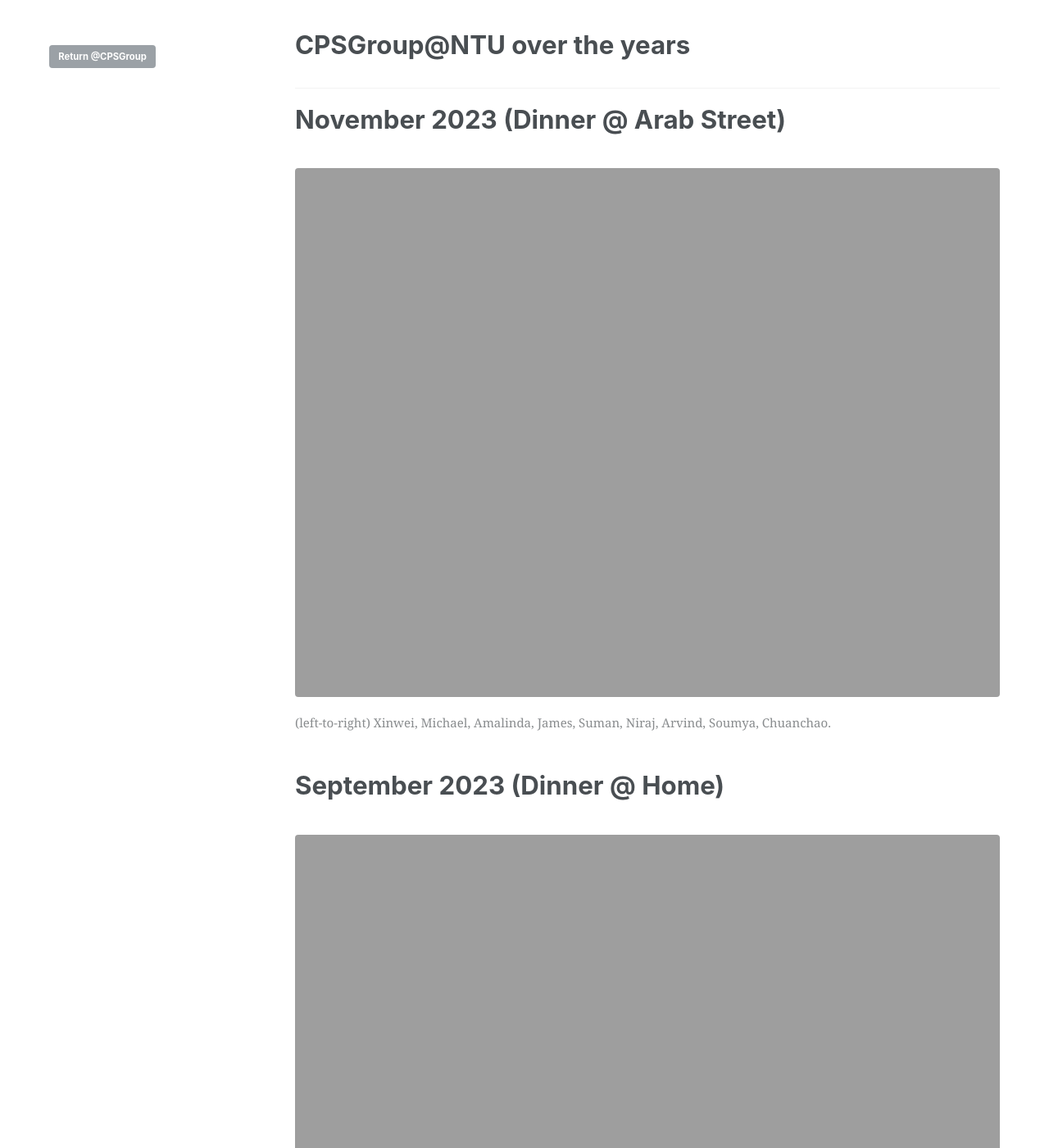
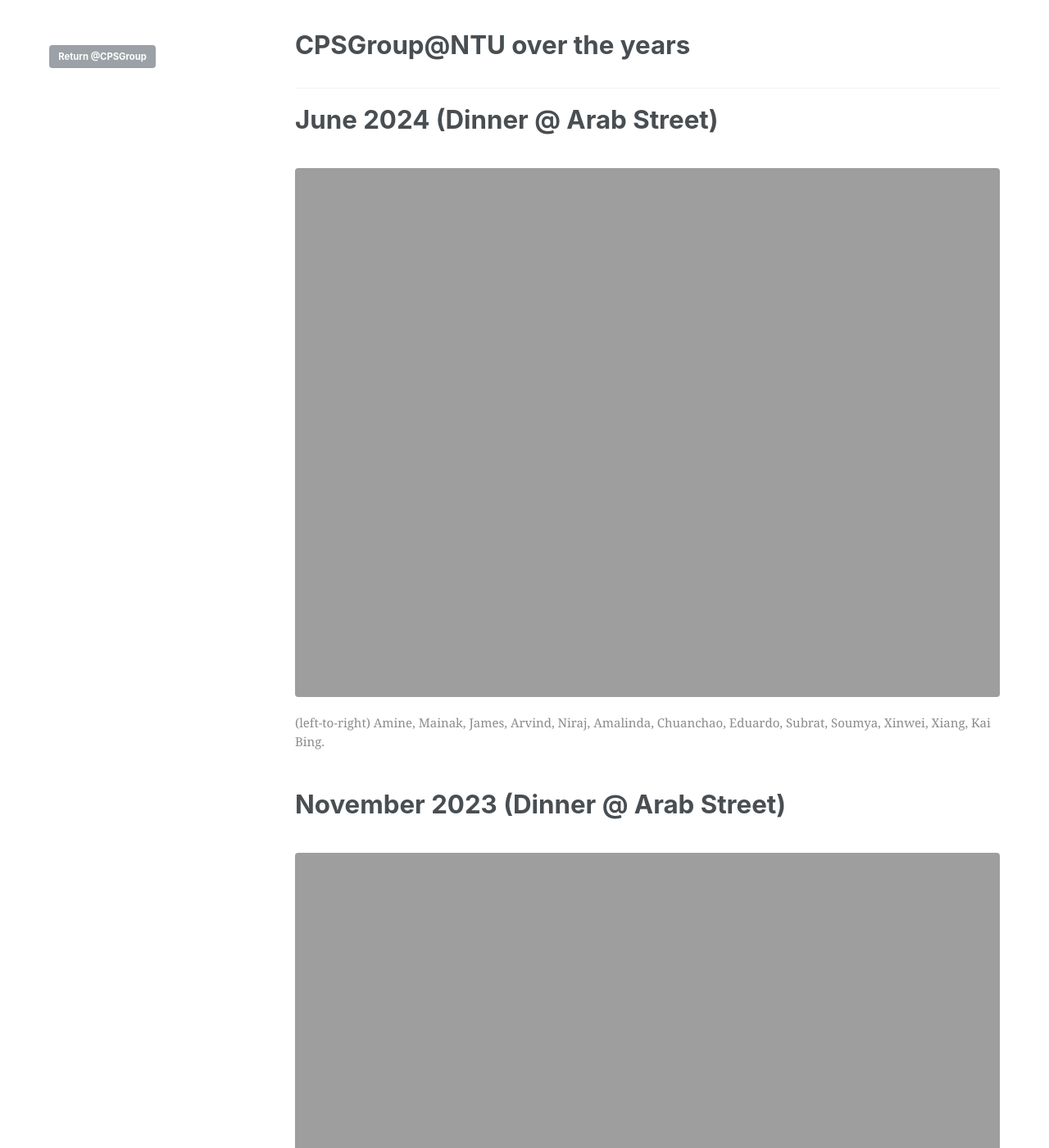
Before and after one commit to CPS-research-group/CPS-research-group.github.io, a Jekyll site: the page built from _pages/people.md, in a window 1280 px wide and 1400 px high. Shown: the whole window at 82% size. Built offline with Jekyll 4.4.1, drawn with Linux system fonts in a browser that asks for light colours.

Commit message:
Updates.

```diff
--- a/_pages/people.md
+++ b/_pages/people.md
@@ -11,6 +11,10 @@ sidebar:
 ---
 
 ******
+
+# June 2024 (Dinner @ Arab Street)
+
+{% include figure image_path="/assets/graphics/group_24.jpeg" alt="Group image" caption="(left-to-right) Amine, Mainak, James, Arvind, Niraj, Amalinda, Chuanchao, Eduardo, Subrat, Soumya, Xinwei, Xiang, Kai Bing." %}
 
 # November 2023 (Dinner @ Arab Street)
 
```
Also changed, not shown: index.md (+2 -2 lines), assets/graphics/group_24.jpg (added).
